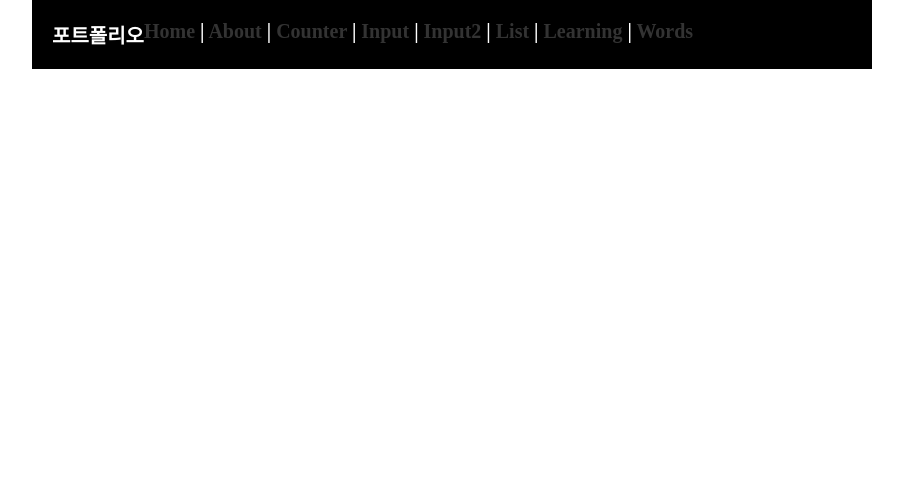
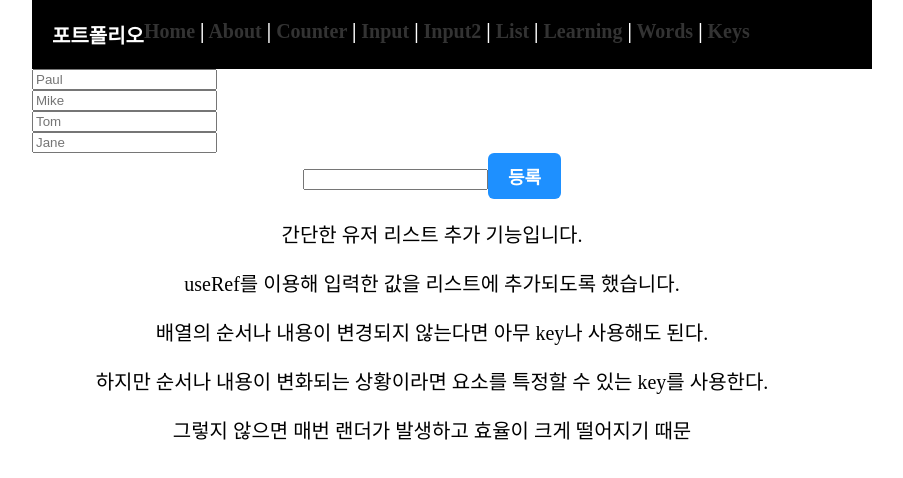
Before and after one commit to ohsine/Front-End-Portfolio, a React (Create React App) app in the folder portfolio/: page /keys in a window 1280 px wide. Shown: the top 478 px of the page, without its empty margins (208-1111 px from the left). Built offline with nearby package versions, Linux system fonts and the light colour scheme.

Commit message:
1119_useEffect, useRef, 배열의 key
useRef를 이용한 입력
userEffect를 이용한 이벤트(일정 간격으로 배역 섞기)
배열의 key값으로 고유한 값과 인덱스를 사용했을 때의 차이점

```diff
--- a/portfolio/src/App.js
+++ b/portfolio/src/App.js
@@ -9,6 +9,7 @@ import Input2 from "./pages/Input2"
 import List from "./pages/List"
 import Learning from "./pages/Learning"
 import Words from "./pages/Words"
+import Keys from "./pages/Keys"
 import './App.css';
 
 function App() {
@@ -24,7 +25,8 @@ function App() {
           <Link to="/input2">Input2</Link> |{" "}
           <Link to="/list">List</Link> |{" "}
           <Link to="/learning">Learning</Link> |{" "}
-          <Link to="/words">Words</Link>
+          <Link to="/words">Words</Link> |{" "}
+          <Link to="/keys">Keys</Link>
           {/*== <a href="/">Home</a> */}
         </nav>
       </div>
@@ -37,6 +39,7 @@ function App() {
           <Route path="/list" element={<List />}/>
           <Route path="/learning" element={<Learning />}/>
           <Route path="/words" element={<Words />}/>
+          <Route path="/keys" element={<Keys />}/>
         </Routes>
     </div>
   );
--- a/portfolio/src/index.css
+++ b/portfolio/src/index.css
@@ -130,3 +130,7 @@ button {
   height: 40px;
   font-size: 20px;
 }
+
+.input:focus {
+  background: rgb(236, 175, 175);
+}
--- /dev/null
+++ b/portfolio/src/pages/Keys.js
@@ -0,0 +1,59 @@
+import {shuffle} from "lodash";
+import React, {useState, useRef, useEffect} from "react"
+
+export default function Keys()
+{
+    const inputRef = useRef(null)
+
+    const [userList, serUserList] = useState([
+        {id:1, name: "Mike"},
+        {id:2, name: "Tom"},
+        {id:3, name: "Jane"},
+        {id:4, name: "Paul"},
+    ]);
+
+    function pushNewUser ()
+    {
+        serUserList([
+            {
+                id: userList.length + 1,
+                name : inputRef.current.value,
+            },
+            ...userList,
+        ]);
+    }
+
+    useEffect(() => {
+        const id = setInterval(() => {
+            const newUserList = shuffle(userList);
+            serUserList(newUserList);
+        }, 1000);
+
+        return () => {
+            clearInterval(id);
+        };
+    }, [userList]);
+
+    return (
+        <div>
+            {userList.map((user, index) => (
+                <input
+                key ={user.id}
+                type="text"
+                placeholder={user.name}
+                style={{display: "block"}}
+                />
+            ))}
+            <input type="text" ref={inputRef} />
+            <button onClick={pushNewUser}>등록</button>
+
+            <br />
+
+            <p>간단한 유저 리스트 추가 기능입니다.</p>
+            <p>useRef를 이용해 입력한 값을 리스트에 추가되도록 했습니다.</p>
+            <p>배열의 순서나 내용이 변경되지 않는다면 아무 key나 사용해도 된다.</p>
+            <p>하지만 순서나 내용이 변화되는 상황이라면 요소를 특정할 수 있는 key를 사용한다.</p>
+            <p>그렇지 않으면 매번 랜더가 발생하고 효율이 크게 떨어지기 때문</p>
+        </div>
+    )
+}
```
